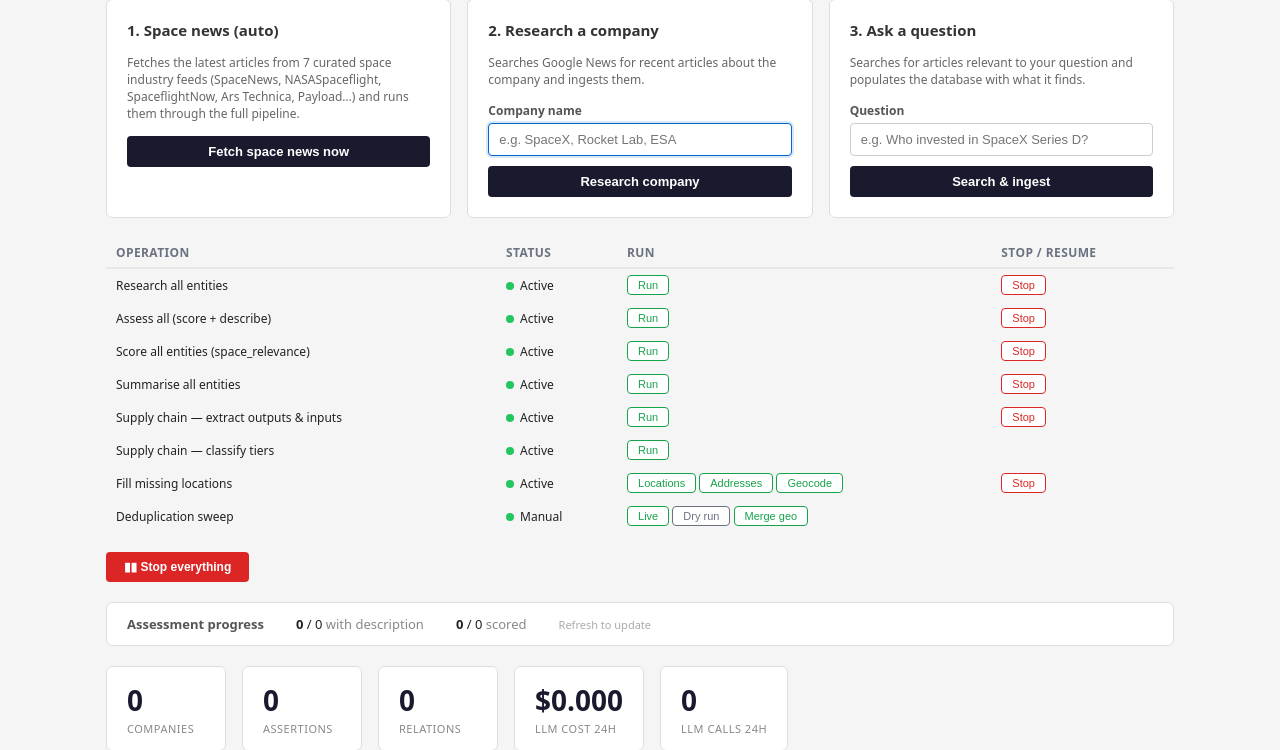
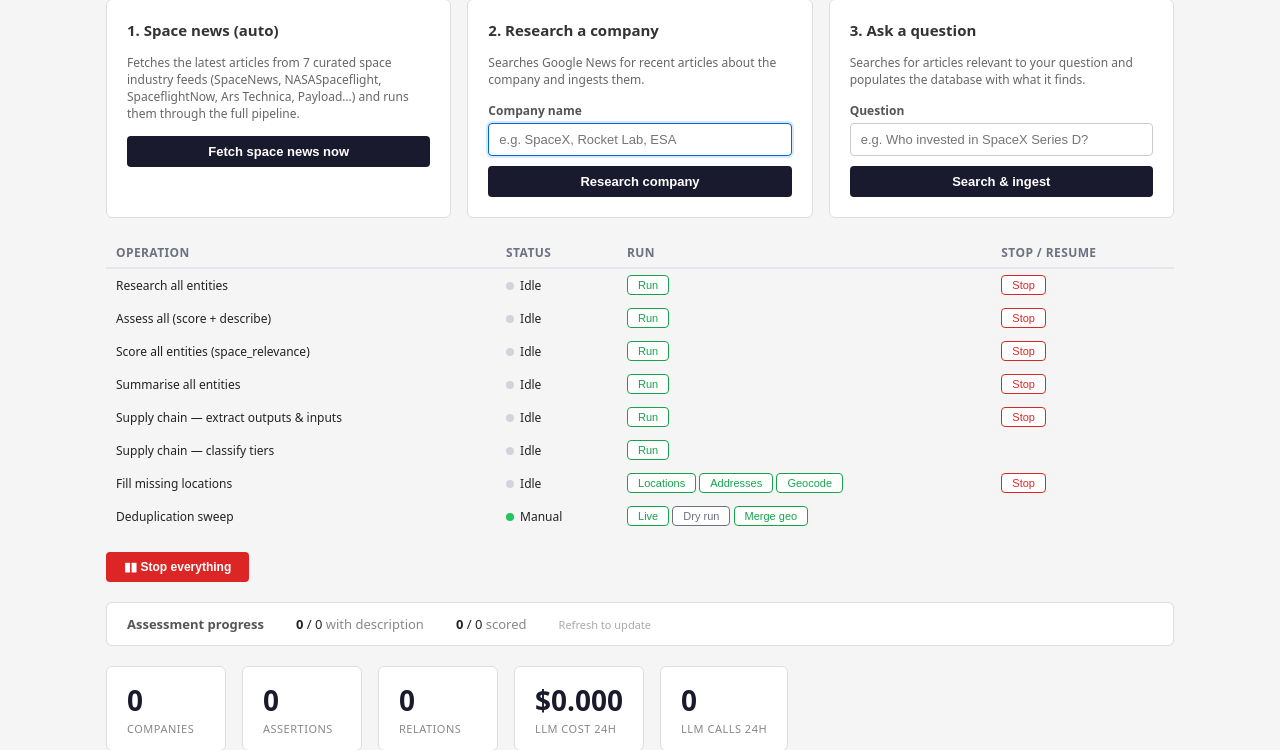
Before and after one commit to lluisforeman-dev/forespace, a Django app: page /curation/ in a window 1280 px wide. Shown: the part 150-900 px from the top of the page. Run offline with Django 4.2, Linux system fonts and the light colour scheme; the visitor is signed in with stand-in values (Sample User, id 1); data that the repository does not hold is empty; parts of the project's set-up code (start-up, migrations or seed data) failed here and were passed over; some libraries are stand-ins or nearby versions.

Commit message:
feat: show Running (N) / Idle / Paused per operation on dashboard
Co-Authored-By: Claude Sonnet 4.6 <noreply@anthropic.com>

```diff
--- a/curation/views.py
+++ b/curation/views.py
@@ -43,6 +43,17 @@ def _queue_lengths():
         return sum(r.llen(q) for q in CELERY_QUEUES)
     except Exception:
         return None
+
+
+def _per_queue_lengths():
+    """Return {queue_name: count} for all queues."""
+    try:
+        import redis
+        from django.conf import settings
+        r = redis.from_url(settings.CELERY_BROKER_URL)
+        return {q: r.llen(q) for q in CELERY_QUEUES}
+    except Exception:
+        return {q: 0 for q in CELERY_QUEUES}
 
 
 def _worker_status():
@@ -113,6 +124,17 @@ def dashboard(request):
     )
 
     from ingest.pause import paused_operations
+    ql = _per_queue_lengths()
+    # Operation → queues it uses (for "Running (N)" display)
+    op_queue_counts = {
+        'research':     ql.get('crawl', 0) + ql.get('triage', 0) + ql.get('parse', 0) + ql.get('extract', 0),
+        'supply_chain': ql.get('extract', 0) + ql.get('default', 0),
+        'summarise':    ql.get('extract', 0),
+        'classify':     ql.get('extract', 0),
+        'assess':       ql.get('extract', 0),
+        'locations':    ql.get('extract', 0),
+        'crawl':        ql.get('crawl', 0),
+    }
     ctx = {
         'stub_count': Entity.objects.filter(status='stub').count(),
         'candidate_count': Assertion.objects.filter(status='candidate').count(),
@@ -131,6 +153,7 @@ def dashboard(request):
         'with_score': with_score,
         'recently_assessed': recently_assessed,
         'paused_ops': paused_operations(),
+        'op_queue_counts': op_queue_counts,
     }
     return render(request, 'curation/dashboard.html', ctx)
 
--- a/templates/curation/dashboard.html
+++ b/templates/curation/dashboard.html
@@ -103,7 +103,7 @@
   {% comment %}Research{% endcomment %}
   <tr>
     <td>Research all entities</td>
-    <td>{% if 'research' in paused_ops or 'global' in paused_ops %}<span class="op-status paused"></span>Paused{% else %}<span class="op-status running"></span>Active{% endif %}</td>
+    <td>{% if 'research' in paused_ops or 'global' in paused_ops %}<span class="op-status paused"></span>Paused{% elif op_queue_counts.research %}<span class="op-status running"></span>Running ({{ op_queue_counts.research }}){% else %}<span class="op-status" style="background:#d1d5db"></span>Idle{% endif %}</td>
     <td><form method="post" action="{% url 'curation:research_all' %}" onsubmit="return confirm('Queue full research for all entities with no events?')">{% csrf_token %}<button class="op-btn start">Run</button></form></td>
     <td>
       {% if 'research' in paused_ops %}<form method="post" action="{% url 'curation:resume_operation' 'research' %}">{% csrf_token %}<button class="op-btn start">Resume</button></form>
@@ -114,7 +114,7 @@
   {% comment %}Assess{% endcomment %}
   <tr>
     <td>Assess all (score + describe)</td>
-    <td>{% if 'assess' in paused_ops or 'global' in paused_ops %}<span class="op-status paused"></span>Paused{% else %}<span class="op-status running"></span>Active{% endif %}</td>
+    <td>{% if 'assess' in paused_ops or 'global' in paused_ops %}<span class="op-status paused"></span>Paused{% elif op_queue_counts.assess %}<span class="op-status running"></span>Running ({{ op_queue_counts.assess }}){% else %}<span class="op-status" style="background:#d1d5db"></span>Idle{% endif %}</td>
     <td><form method="post" action="{% url 'curation:assess_all' %}" onsubmit="return confirm('Assess all entities with no description?')">{% csrf_token %}<button class="op-btn start">Run</button></form></td>
     <td>
       {% if 'assess' in paused_ops %}<form method="post" action="{% url 'curation:resume_operation' 'assess' %}">{% csrf_token %}<button class="op-btn start">Resume</button></form>
@@ -125,7 +125,7 @@
   {% comment %}Classify{% endcomment %}
   <tr>
     <td>Score all entities (space_relevance)</td>
-    <td>{% if 'classify' in paused_ops or 'global' in paused_ops %}<span class="op-status paused"></span>Paused{% else %}<span class="op-status running"></span>Active{% endif %}</td>
+    <td>{% if 'classify' in paused_ops or 'global' in paused_ops %}<span class="op-status paused"></span>Paused{% elif op_queue_counts.classify %}<span class="op-status running"></span>Running ({{ op_queue_counts.classify }}){% else %}<span class="op-status" style="background:#d1d5db"></span>Idle{% endif %}</td>
     <td><form method="post" action="{% url 'curation:classify_all' %}" onsubmit="return confirm('Score all unscored entities?')">{% csrf_token %}<button class="op-btn start">Run</button></form></td>
     <td>
       {% if 'classify' in paused_ops %}<form method="post" action="{% url 'curation:resume_operation' 'classify' %}">{% csrf_token %}<button class="op-btn start">Resume</button></form>
@@ -136,7 +136,7 @@
   {% comment %}Summarise{% endcomment %}
   <tr>
     <td>Summarise all entities</td>
-    <td>{% if 'summarise' in paused_ops or 'global' in paused_ops %}<span class="op-status paused"></span>Paused{% else %}<span class="op-status running"></span>Active{% endif %}</td>
+    <td>{% if 'summarise' in paused_ops or 'global' in paused_ops %}<span class="op-status paused"></span>Paused{% elif op_queue_counts.summarise %}<span class="op-status running"></span>Running ({{ op_queue_counts.summarise }}){% else %}<span class="op-status" style="background:#d1d5db"></span>Idle{% endif %}</td>
     <td><form method="post" action="{% url 'curation:summarise_all' %}" onsubmit="return confirm('Queue summarise for all entities?')">{% csrf_token %}<button class="op-btn start">Run</button></form></td>
     <td>
       {% if 'summarise' in paused_ops %}<form method="post" action="{% url 'curation:resume_operation' 'summarise' %}">{% csrf_token %}<button class="op-btn start">Resume</button></form>
@@ -147,7 +147,7 @@
   {% comment %}Supply chain extract{% endcomment %}
   <tr>
     <td>Supply chain — extract outputs &amp; inputs</td>
-    <td>{% if 'supply_chain' in paused_ops or 'global' in paused_ops %}<span class="op-status paused"></span>Paused{% else %}<span class="op-status running"></span>Active{% endif %}</td>
+    <td>{% if 'supply_chain' in paused_ops or 'global' in paused_ops %}<span class="op-status paused"></span>Paused{% elif op_queue_counts.supply_chain %}<span class="op-status running"></span>Running ({{ op_queue_counts.supply_chain }}){% else %}<span class="op-status" style="background:#d1d5db"></span>Idle{% endif %}</td>
     <td><form method="post" action="{% url 'curation:fill_supply_chain' %}" onsubmit="return confirm('Extract outputs/inputs for all score=100 entities missing them?')">{% csrf_token %}<button class="op-btn start">Run</button></form></td>
     <td>
       {% if 'supply_chain' in paused_ops %}<form method="post" action="{% url 'curation:resume_operation' 'supply_chain' %}">{% csrf_token %}<button class="op-btn start">Resume</button></form>
@@ -158,7 +158,7 @@
   {% comment %}Supply chain classify{% endcomment %}
   <tr>
     <td>Supply chain — classify tiers</td>
-    <td>{% if 'supply_chain' in paused_ops or 'global' in paused_ops %}<span class="op-status paused"></span>Paused{% else %}<span class="op-status running"></span>Active{% endif %}</td>
+    <td>{% if 'supply_chain' in paused_ops or 'global' in paused_ops %}<span class="op-status paused"></span>Paused{% elif op_queue_counts.supply_chain %}<span class="op-status running"></span>Running ({{ op_queue_counts.supply_chain }}){% else %}<span class="op-status" style="background:#d1d5db"></span>Idle{% endif %}</td>
     <td><form method="post" action="{% url 'curation:classify_supply_chain_all' %}" onsubmit="return confirm('Re-classify tiers for all entities?')">{% csrf_token %}<button class="op-btn start">Run</button></form></td>
     <td>&nbsp;</td>
   </tr>
@@ -166,7 +166,7 @@
   {% comment %}Locations{% endcomment %}
   <tr>
     <td>Fill missing locations</td>
-    <td>{% if 'locations' in paused_ops or 'global' in paused_ops %}<span class="op-status paused"></span>Paused{% else %}<span class="op-status running"></span>Active{% endif %}</td>
+    <td>{% if 'locations' in paused_ops or 'global' in paused_ops %}<span class="op-status paused"></span>Paused{% elif op_queue_counts.locations %}<span class="op-status running"></span>Running ({{ op_queue_counts.locations }}){% else %}<span class="op-status" style="background:#d1d5db"></span>Idle{% endif %}</td>
     <td>
       <form method="post" action="{% url 'curation:fill_locations_all' %}" onsubmit="return confirm('Fill missing headquarters locations?')" style="display:inline">{% csrf_token %}<button class="op-btn start">Locations</button></form>
       <form method="post" action="{% url 'curation:fill_addresses_all' %}" onsubmit="return confirm('Fill missing street addresses?')" style="display:inline">{% csrf_token %}<button class="op-btn start">Addresses</button></form>
```
